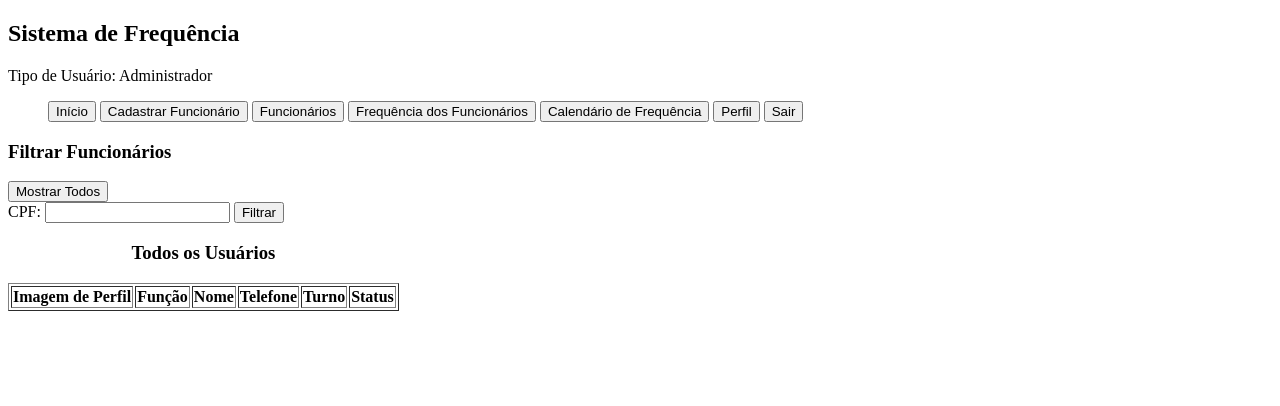
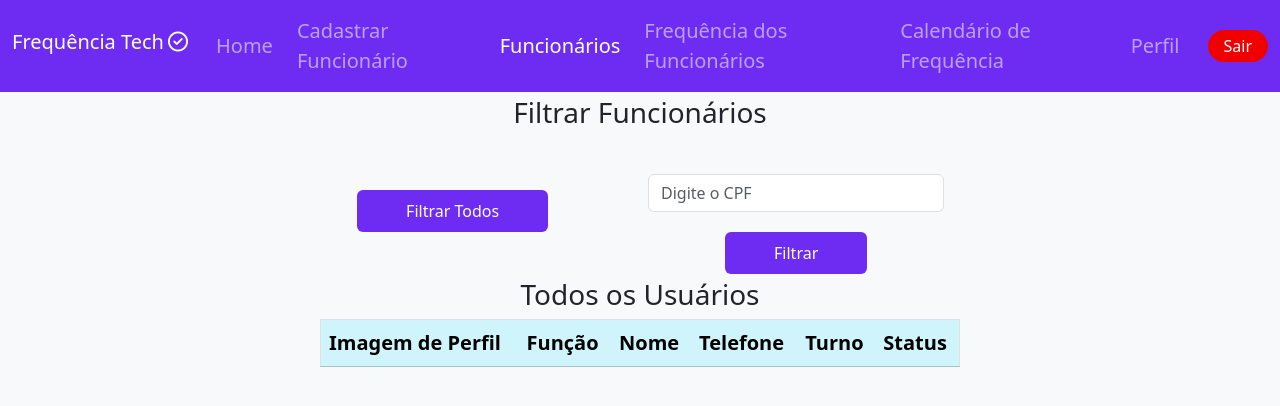
Before and after one commit to vittorioaugusto/controle_frequencia, a PHP site: page /funcionarios.php in a window 1280 px wide. Shown: the top 406 px of the page. Run offline with PHP 8.4, Linux system fonts and the light colour scheme; the visitor is signed in with stand-in values (Sample User, id 1); tables that the repository leaves empty or names only in its code hold one stand-in row (values such as "Sample post"); lists and menus that the app fills with data are empty; some libraries are stand-ins or nearby versions.

Commit message:
update 36

```diff
--- a/cadastro.php
+++ b/cadastro.php
@@ -53,7 +53,7 @@ if ($_SESSION['tipo_usuario'] === 'Administrador') {
                     <div class="offcanvas-body d-flex flex-column flex-lg-row p-3 p-lg-0">
                         <ul class="navbar-nav justify-content-center align-items-center fs-5 flex-grow-1 pe-3">
                             <li class="nav-item mx-1">
-                                <a class="nav-link " href="principal.php" aria-current="page" href="principal.php">Home</a>
+                                <a class="nav-link" href="principal.php" aria-current="page" href="principal.php">Home</a>
                             </li>
                             <?php
                             if ($_SESSION['tipo_usuario'] !== 'Administrador') {
--- a/funcionarios.php
+++ b/funcionarios.php
@@ -29,52 +29,114 @@ $resultUsuarios = mysqli_query($conexao, $queryUsuarios);
 ?>
 
 <!DOCTYPE html>
-<html>
+<html lang="pt-br">
 
 <head>
+    <meta charset="UTF-8">
+    <meta http-equiv="X-UA-Compatible" content="IE=edge" />
+    <meta name="viewport" content="width=device-width, initial-scale=1.0">
+
+    <!-- Bootstrap CSS link -->
+    <link href="https://cdn.jsdelivr.net/npm/bootstrap@5/dist/css/bootstrap.min.css" rel="stylesheet" integrity="sha384-T3c6CoIi6uLrA9TneNEoa7RxnatzjcDSCmG1MXxSR1GAsXEV/Dwwykc2MPK8M2HN" crossorigin="anonymous">
+
+    <!-- Biblioteca icones -->
+    <script src="https://kit.fontawesome.com/f2c34800e3.js" crossorigin="anonymous"></script>
+
+    <link rel="stylesheet" href="style.css">
     <title>Funcionários</title>
 </head>
 
 <body>
 
     <header>
-        <nav>
-            <div class="logo">
-                <div class="coin"></div>
-                <h1 id="titulo">Sistema de Frequência</h1>
+        <nav class="navbar navbar-expand-lg navbar-dark">
+            <div class="container-fluid">
+
+                <h1 class="navbar-brand no-hover-color">Frequência Tech<i class="fa fa-check-circle-o ms-1" aria-hidden="true"></i></h1>
+
+                <button class="navbar-toggler shadow-none border-0" type="button" data-bs-toggle="offcanvas" data-bs-target="#offcanvasNavbar" aria-controls="offcanvasNavbar" aria-label="Toggle navigation">
+                    <span class="navbar-toggler-icon"></span>
+                </button>
+
+                <div class="sidebar offcanvas offcanvas-end" tabindex="-1" id="offcanvasNavbar" aria-labelledby="offcanvasNavbarLabel">
+                    <div class="offcanvas-header text-white border-bottom">
+                        <h5 class="offcanvas-title" id="offcanvasNavbarLabel">Frequência Tech</h5>
+                        <button type="button" class="btn-close btn-close-white shadow-none" data-bs-dismiss="offcanvas" aria-label="Close"></button>
                     </div>
-            <div class="bem_vindo_nome">
-                <p>Tipo de Usuário: <?php echo $_SESSION['tipo_usuario']; ?></p>
+
+                    <div class="offcanvas-body d-flex flex-column flex-lg-row p-3 p-lg-0">
+                        <ul class="navbar-nav justify-content-center align-items-center fs-5 flex-grow-1 pe-3">
+                            <li class="nav-item mx-1">
+                                <a class="nav-link" href="principal.php" aria-current="page" href="principal.php">Home</a>
+                            </li>
+                            <?php
+                            if ($_SESSION['tipo_usuario'] !== 'Administrador') {
+                                echo ' <li class="nav-item mx-1">
+                            <a class="nav-link" href="frequencia.php">Realizar Frequência</a>
+                        </li>';
+                                echo '<li class="nav-item mx-1">
+                            <a class="nav-link" href="horas_acumuladas.php">Horas Acumuladas</a>
+                        </li>';
+                            } else {
+                                echo '<li class="nav-item mx-1">
+                            <a class="nav-link" href="cadastro.php">Cadastrar Funcionário</a>
+                        </li>';
+                                echo ' <li class="nav-item mx-1">
+                            <a class="nav-link active" href="funcionarios.php">Funcionários</a>
+                        </li>';
+                                echo '<li class="nav-item mx-1">
+                            <a class="nav-link" href="frequencia_funcionarios.php">Frequência dos Funcionários</a>
+                        </li>';
+                            }
+                            ?>
+                            <li class="nav-item mx-1">
+                                <a class="nav-link" href="calendario_frequencia.php">Calendário de Frequência</a>
+                            </li>
+                            <li class="nav-item mx-1">
+                                <a class="nav-link" href="perfil.php">Perfil</a>
+                            </li>
+                        </ul>
+                        <div class="d-flex flex-column flex-lg-row justify-content-center align-items-center gap-3">
+                            <a href="javascript:void(0);" onclick="confirmarSaida();" class="text-white text-decoration-none px-3 py-1 rounded-4" style="background-color: #f10000">Sair</a>
                         </div>
-            <div class="botao_nav">
-                <ul>
-                    <a href="principal.php"> <button id="butao_selecionado">Início</button></a>
-                    <a href="cadastro.php"><button>Cadastrar Funcionário</button></a>
-                    <a href="funcionarios.php"><button>Funcionários</button></a>
-                    <a href="frequencia_funcionarios.php"><button>Frequência dos Funcionários</button></a>
-                    <a href="calendario_frequencia.php"><button>Calendário de Frequência</button></a>
-                    <a href="perfil.php"><button>Perfil</button></a>
-                    <a href="javascript:void(0);" onclick="confirmarSaida();"> <button class="butao">Sair</button></a>
-                </ul>
+                    </div>
+                </div>
             </div>
         </nav>
     </header>
 
-    <form method="post" action="funcionarios.php" onsubmit="return validarFormulario();">
-        <h3>Filtrar Funcionários</h3>
+    <div class="container">
+        <div class="p-1">
+            <div class="card-body">
+                <form method="post" action="funcionarios.php" onsubmit="return validarFormulario();" class="row g-3">
+                    <h3 class="card-title mb-1 text-center">Filtrar Funcionários</h3>
+                    <div class="col-md-6">
+                        <label for="filtrarTodos" class="form-label"></label>
+                        <div class="text-center">
+                            <button type="submit" name="filtrarTodos" value="Mostrar Todos" class="btn btn-custom-color px-5 py-2 mt-3">Filtrar Todos</button>
+                        </div>
+                    </div>
+                    <div class="col-md-5">
+                        <label for="filtrarTodos" class="form-label"></label>
+                        <div class="mb-1">
+                            <input type="number" name="cpf" id="cpf" class="form-control" placeholder="Digite o CPF">
+                        </div>
+                        <div class="text-center">
+                            <button type="submit" name="filtrarPorCPF" value="Filtrar" class="btn btn-custom-color px-5 py-2 mt-3">Filtrar</button>
+                        </div>
+                    </div>
+                </form>
+            </div>
+        </div>
+    </div>
 
-        <label for="filtrarTodos"></label>
-        <input type="submit" name="filtrarTodos" value="Mostrar Todos"><br>
+    <main>
+        <section class="w-100 d-flex flex-column
+        justify-content-center align-items-center text-dark fs-5">
 
-        <label for="cpf">CPF:</label>
-        <input type="number" name="cpf" id="cpf">
-        <input type="submit" name="filtrarPorCPF" value="Filtrar">
-
-    </form>
-
-    <table border="1">
+            <table class="table w-50 border">
+                <div class="card-body">
                     <thead>
-            <caption>
                         <h3>
                             <?php
                             if (isset($_POST['usuario']) || isset($_POST['cpf'])) {
@@ -103,17 +165,14 @@ $resultUsuarios = mysqli_query($conexao, $queryUsuarios);
                             }
                             ?>
                         </h3>
-            </caption>
-
-            <tr>
-                <th>Imagem de Perfil</th>
-                <th>Função</th>
-                <th>Nome</th>
-                <th>Telefone</th>
-                <th>Turno</th>
-                <th>Status</th>
+                        <tr class="table-info">
+                            <th scope="col">Imagem de Perfil</th>
+                            <th scope="col">Função</th>
+                            <th scope="col">Nome</th>
+                            <th scope="col">Telefone</th>
+                            <th scope="col">Turno</th>
+                            <th scope="col">Status</th>
                         </tr>
-
                     </thead>
                     <tbody>
                         <?php
@@ -157,9 +216,9 @@ $resultUsuarios = mysqli_query($conexao, $queryUsuarios);
                                 echo "<td>";
 
                                 if ($rowFuncionario['status'] == 1) {
-                        echo "<button onclick=\"alterarStatus(" . $rowFuncionario['id'] . ", 0)\">Desativar</button>";
+                                    echo "<button class='btn btn-custom-color px-2 py-1 mt-2' onclick=\"alterarStatus(" . $rowFuncionario['id'] . ", 0)\">Desativar</button>";
                                 } else {
-                        echo "<button onclick=\"alterarStatus(" . $rowFuncionario['id'] . ", 1)\">Ativar</button>";
+                                    echo "<button class='btn btn-custom-color px-2 py-1 mt-2' onclick=\"alterarStatus(" . $rowFuncionario['id'] . ", 1)\">Ativar</button>";
                                 }
 
                                 echo "</td>";
@@ -168,7 +227,10 @@ $resultUsuarios = mysqli_query($conexao, $queryUsuarios);
                         }
                         ?>
                     </tbody>
+                </div>
             </table>
+        </section>
+    </main>
 
 
     <script src="https://code.jquery.com/jquery-3.6.0.min.js"></script>
--- a/js/funcoes.js
+++ b/js/funcoes.js
@@ -9,12 +9,11 @@ function mostrarOcultarSenha() {
 
 
 function validarFormulario() {
-    var usuario = document.getElementById("usuario").value;
     var cpf = document.getElementById("cpf").value;
 
-    // Verifique se o usuário selecionou um usuário, mas não preencheu o CPF
-    if (usuario && usuario !== "" && (!cpf || cpf === "")) {
-        alert("Por favor, preencha o campo CPF ao selecionar um usuário.");
+    // Verifique se o botão "Filtrar Por CPF" foi clicado e o campo do CPF está vazio
+    if (event.submitter.name === "filtrarPorCPF" && (!cpf || cpf === "")) {
+        alert("Por favor, preencha o campo CPF.");
         return false;
     }
 
```
Also changed, not shown: index.php (+15 -8 lines). Lines whose indentation alone changed are shown as unchanged.
